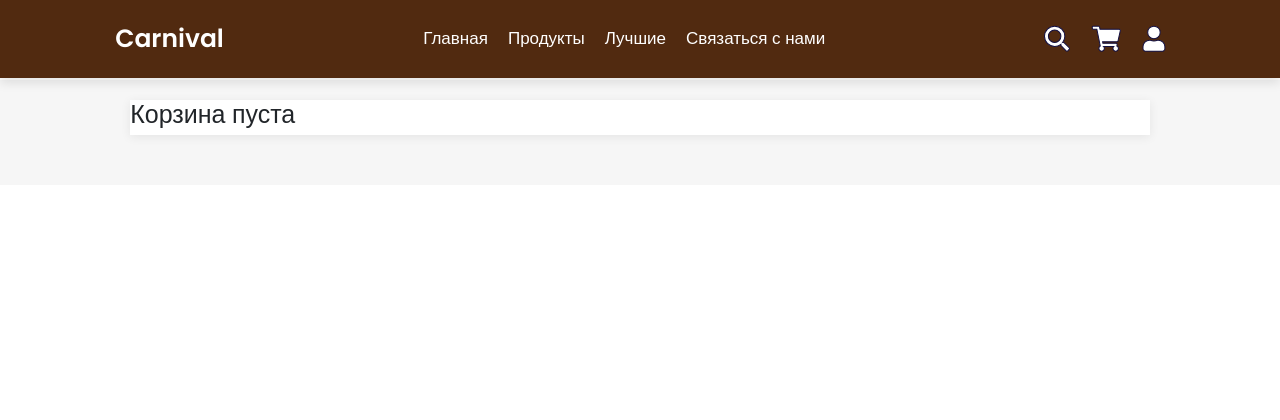
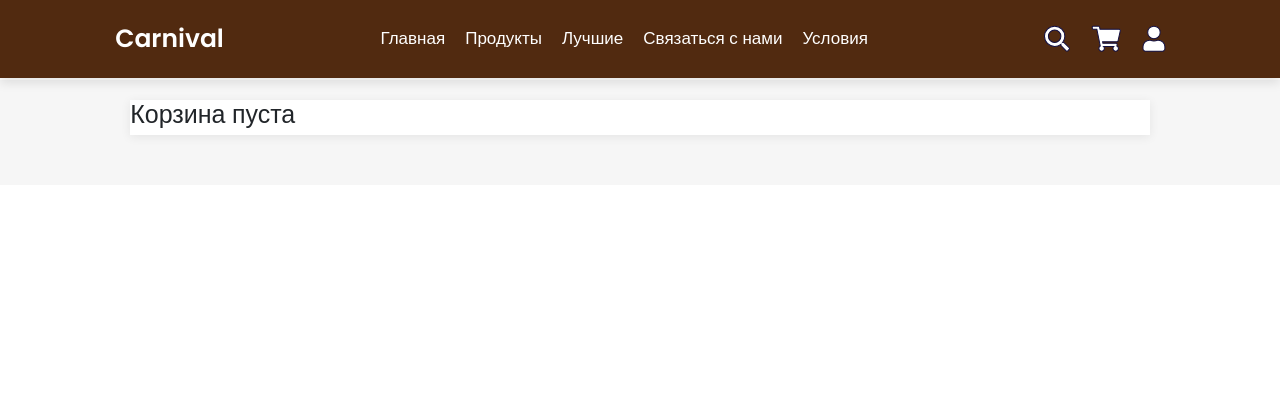
Before and after one commit to chieftainroman/Carnival, a Django app: template templates/cart/index.html in a window 1280 px wide. Shown: the top 420 px of the page. Run offline with Django 4.2, Linux system fonts and the light colour scheme; the template is opened without the code that fills it, so the values that code supplies are empty; parts of the project's set-up code (start-up, migrations or seed data) failed here and were passed over; some libraries are stand-ins or nearby versions; some web fonts are replaced.

Commit message:
Update header.html

```diff
--- a/templates/partials/header.html
+++ b/templates/partials/header.html
@@ -7,6 +7,7 @@
           <a href="{% url "products" %}">Продукты</a>
           <a href="/#featured">Лучшие</a>
           <a href="/#contact">Связаться с нами</a>
+          <a href="{% url "terms" %}">Условия</a>
         </nav>
 
         <div class="icons">
```
